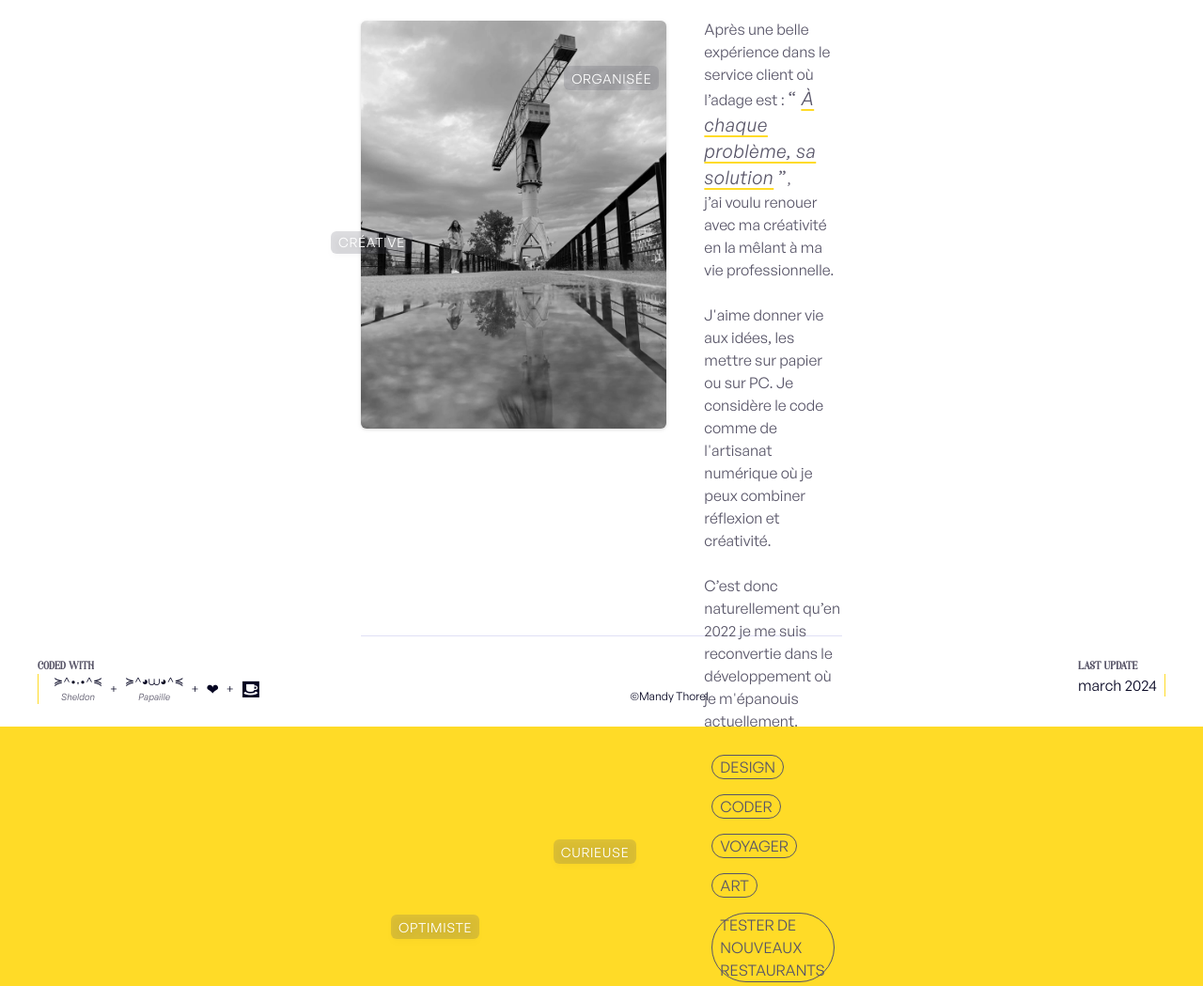
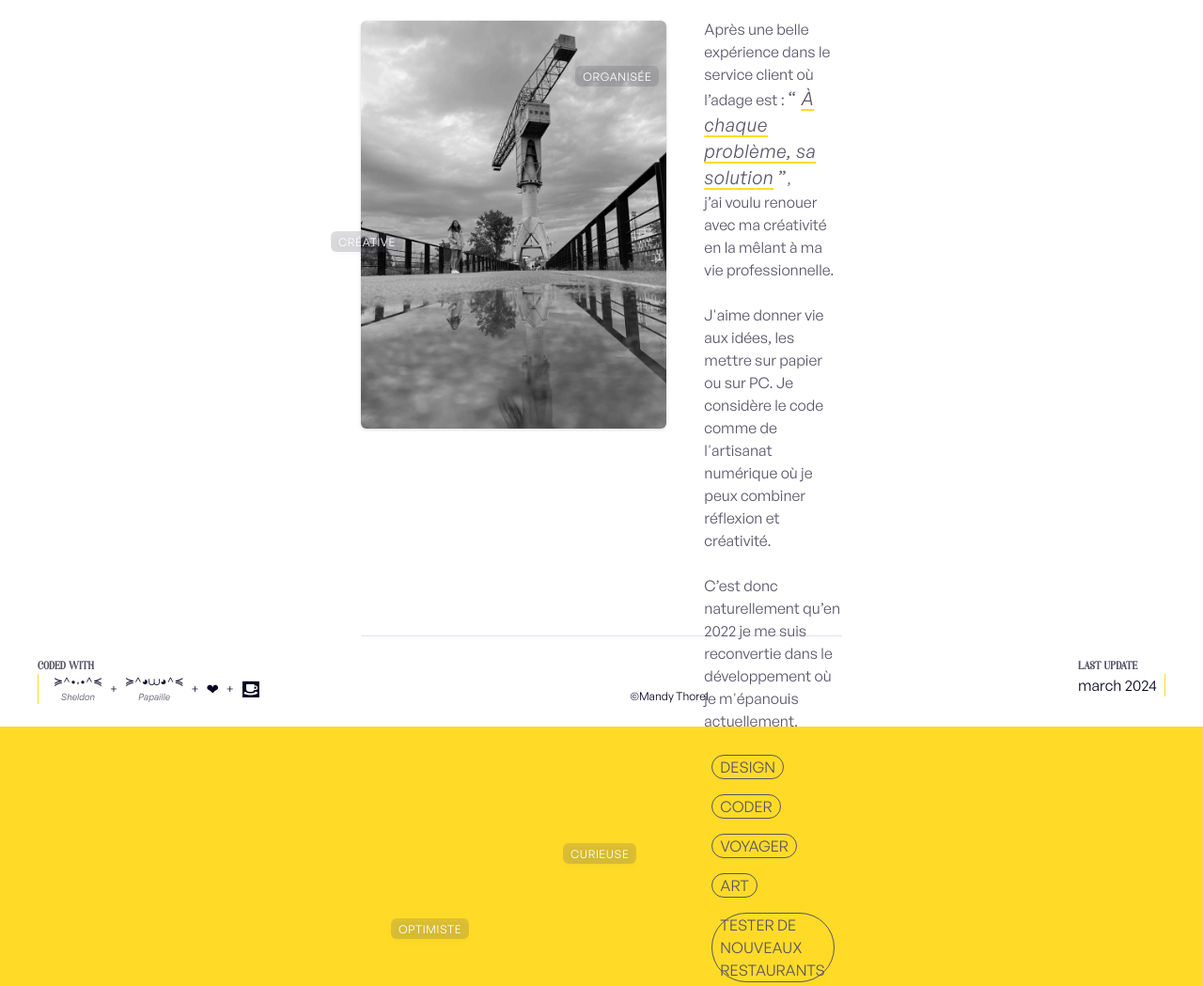
Before and after one commit to MandyTrl/mdytrl, a Next.js app: page /about in a window 1280 px wide. Shown: the part 340-1389 px from the top of the page at 94% size. Built offline with nearby package versions, Linux system fonts and the light colour scheme; what tailwindcss-gradients would draw is missing.

Commit message:
refacto label style

```diff
--- a/src/components/PictureProfil.tsx
+++ b/src/components/PictureProfil.tsx
@@ -1,7 +1,9 @@
 import Image from 'next/image'
-import { Separator } from './UI/Separator'
 
 export default function ProfilPicture() {
+  const labelStyle =
+    'absolute px-2 py-[2px] pt-1 rounded-md bg-gray-primary bg-opacity-20 drop-shadow-md text-white uppercase tracking-wider text-xs duration-300 group-hover:scale-110'
+
   return (
     <div className="group relative m-4 ml-0">
       <Image
@@ -9,18 +11,18 @@ export default function ProfilPicture() {
         src="/assets/mdytrl.webp"
         width={568}
         height={824}
-        className=" drop-shadow rounded-md transition ease-in-out duration-700	saturate-0 hover:saturate-100 hover:cursor-pointer"
+        className="drop-shadow rounded-md transition ease-in-out duration-700	saturate-0 hover:saturate-100 hover:cursor-pointer"
       />
-      <span className="absolute px-2 py-[2px] rounded-md bg-gray-primary bg-opacity-20 drop-shadow-md text-white uppercase tracking-wider text-sm top-56 -left-8 group-hover:-translate-y-2 group-hover:translate-x-6 duration-300">
+      <span className={`${labelStyle} top-56 -left-8 group-hover:-translate-y-2 group-hover:translate-x-6`}>
         Créative
       </span>
-      <span className="absolute px-2 py-[2px] rounded-md bg-gray-primary bg-opacity-20 drop-shadow-md text-white uppercase tracking-wider text-sm pt-1 top-12 right-2 group-hover:translate-y-6 group-hover:-translate-x-2 duration-300">
+      <span className={`${labelStyle} top-12 right-2 group-hover:translate-y-6 group-hover:-translate-x-2`}>
         Organisée
       </span>
-      <span className="absolute px-2 py-[2px] rounded-md bg-gray-primary bg-opacity-20 drop-shadow-md text-white uppercase tracking-wider text-sm pt-1 bottom-20 left-8 group-hover:-translate-y-4 group-hover:translate-x-6 duration-300">
+      <span className={`${labelStyle} bottom-20 left-8 group-hover:-translate-y-4 group-hover:translate-x-6`}>
         Optimiste
       </span>
-      <span className="absolute px-2 py-[2px] rounded-md bg-gray-primary bg-opacity-20 drop-shadow-md text-white uppercase tracking-wider text-sm pt-1 bottom-40 right-8 group-hover:-translate-y-4 group-hover:-translate-x-6 duration-300">
+      <span className={`${labelStyle} bottom-40 right-8 group-hover:-translate-y-4 group-hover:-translate-x-6`}>
         Curieuse
       </span>
     </div>
```
